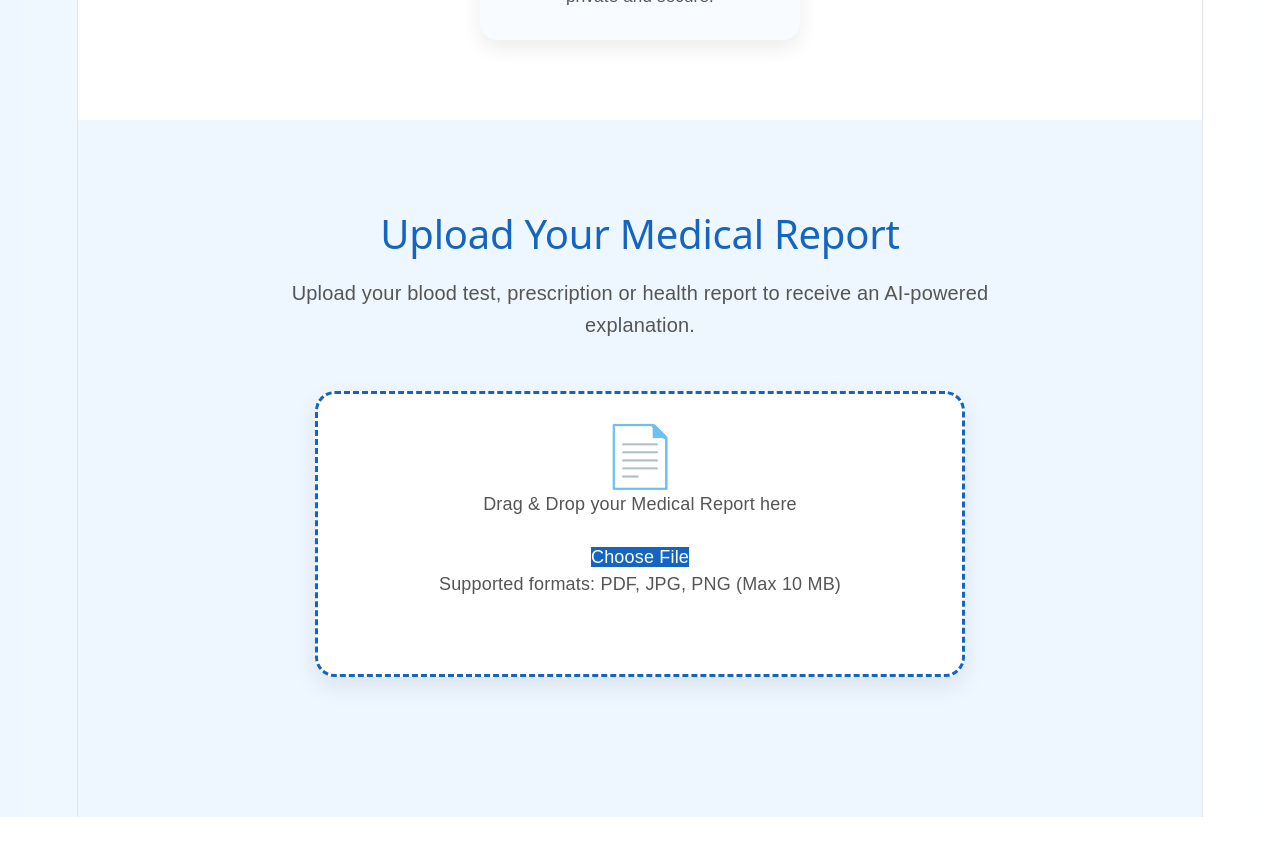
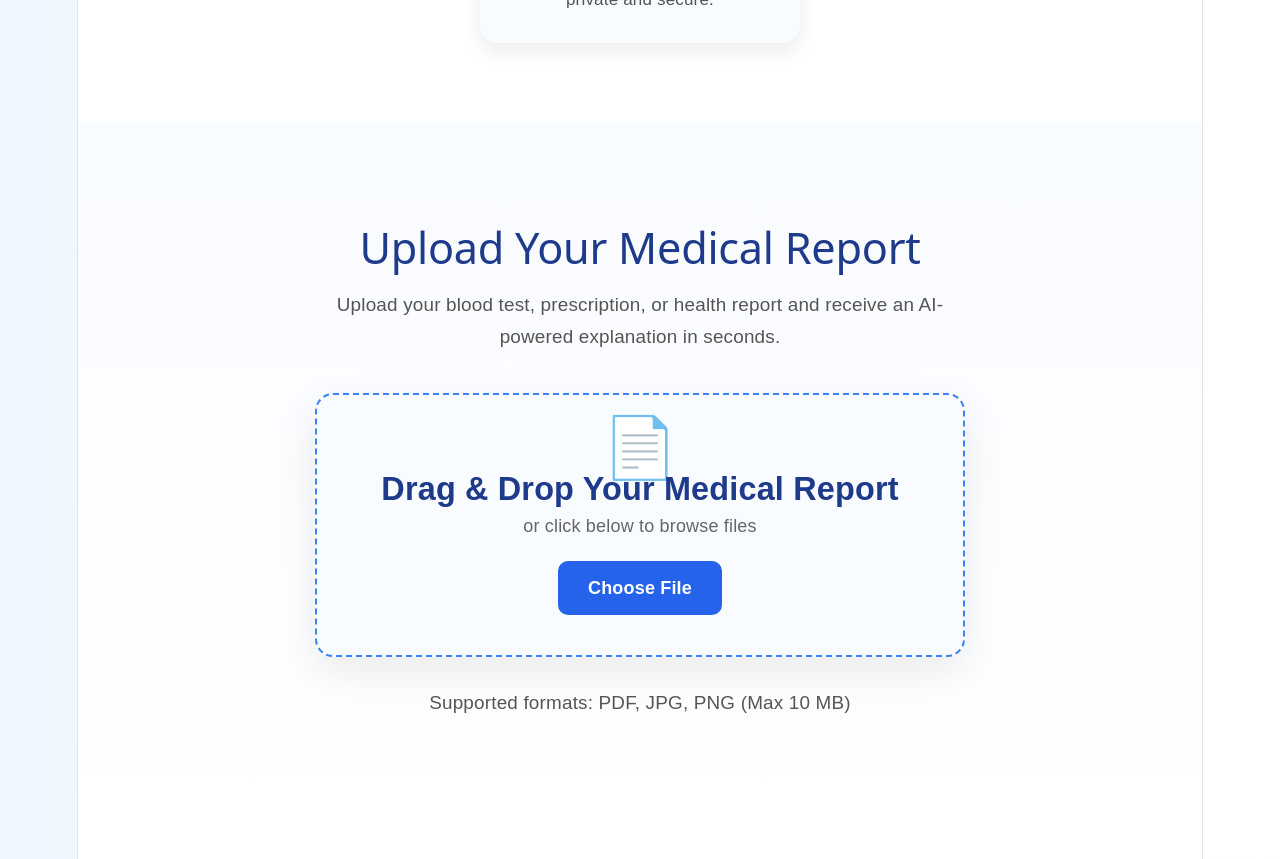
Before and after one commit to saksham-s-yadav/medical-report-explainer, a React (Vite) app: page / in a window 1280 px wide. Shown: the part 1120-1979 px from the top of the page. Before the commit the page ends 1937 px from the top, so only its background shows below. Built offline with nearby package versions, Linux system fonts and the light colour scheme.

Commit message:
Day 9: Created reusable Upload component and improved upload UI

```diff
--- a/src/App.css
+++ b/src/App.css
@@ -221,3 +221,214 @@ button {
 .selected-file button {
   margin-top: 15px;
 }
+/* ==========================
+   Upload Section
+========================== */
+
+.upload {
+  padding: 100px 20px;
+  text-align: center;
+  background: linear-gradient(to bottom, #f8fbff, #ffffff);
+}
+
+.upload h2 {
+  font-size: 2.4rem;
+  color: #1e3a8a;
+  margin-bottom: 15px;
+}
+
+.upload > p {
+  color: #555;
+  font-size: 1.05rem;
+  max-width: 650px;
+  margin: 0 auto 40px;
+  line-height: 1.7;
+}
+
+.upload-box {
+  max-width: 700px;
+  margin: auto;
+  padding: 45px 30px;
+  background: white;
+  border: 3px dashed #3b82f6;
+  border-radius: 22px;
+  box-shadow: 0 15px 40px rgba(0,0,0,0.08);
+  transition: 0.3s ease;
+}
+
+.upload-box:hover {
+  transform: translateY(-5px);
+  box-shadow: 0 20px 45px rgba(59,130,246,0.15);
+}
+
+.upload-icon {
+  font-size: 70px;
+  margin-bottom: 20px;
+}
+
+.upload-box p {
+  color: #666;
+  margin-bottom: 18px;
+  font-size: 1rem;
+}
+
+.primary,
+.secondary {
+  display: inline-block;
+  padding: 14px 30px;
+  border-radius: 10px;
+  cursor: pointer;
+  font-weight: 600;
+  transition: 0.3s;
+  border: none;
+  text-decoration: none;
+}
+
+.primary {
+  background: #2563eb;
+  color: white;
+}
+
+.primary:hover {
+  background: #1d4ed8;
+  transform: scale(1.05);
+}
+
+.secondary {
+  margin-top: 15px;
+  background: white;
+  border: 2px solid #2563eb;
+  color: #2563eb;
+}
+
+.secondary:hover {
+  background: #2563eb;
+  color: white;
+}
+
+.selected-file {
+  margin-top: 30px;
+  padding: 20px;
+  border-radius: 15px;
+  background: #eef6ff;
+  border: 1px solid #cfe3ff;
+  animation: fadeIn 0.4s ease;
+}
+
+.selected-file h4 {
+  color: #2563eb;
+  margin-bottom: 12px;
+}
+
+.selected-file p {
+  margin: 8px 0;
+}
+
+.file-info {
+  margin-top: 20px;
+  color: #888;
+  font-size: 0.9rem;
+}
+
+@keyframes fadeIn {
+  from {
+    opacity: 0;
+    transform: translateY(12px);
+  }
+  to {
+    opacity: 1;
+    transform: translateY(0);
+  }
+}
+.upload-description {
+  color: #6b7280;
+  font-size: 1.05rem;
+  max-width: 650px;
+  margin: 15px auto 40px;
+  line-height: 1.7;
+}
+
+.upload-box h3 {
+  font-size: 1.8rem;
+  color: #1e3a8a;
+  margin-bottom: 10px;
+}
+
+.upload-text {
+  color: #6b7280;
+  margin-bottom: 25px;
+  font-size: 1rem;
+}
+/* ==========================
+   Responsive
+========================== */
+
+@media (max-width: 768px) {
+
+  .upload {
+    padding: 70px 15px;
+  }
+
+  .upload h2 {
+  font-size: 2.3rem;
+  font-weight: 700;
+  color: #1d4ed8;
+  text-align: center;
+  margin-bottom: 18px;
+}
+
+  .upload-box {
+    padding: 30px 20px;
+  }
+
+  .upload-icon {
+    font-size: 55px;
+  }
+
+  .primary,
+  .secondary {
+    width: 100%;
+    margin-top: 10px;
+  }
+}
+.success-message {
+  background: #e8f9ee;
+  color: #15803d;
+  border: 1px solid #86efac;
+  padding: 12px;
+  border-radius: 10px;
+  margin-bottom: 18px;
+  font-weight: 600;
+  text-align: center;
+}
+
+.upload-box {
+  border: 2px dashed #3b82f6;
+  border-radius: 18px;
+  padding: 40px;
+  text-align: center;
+  margin: 30px auto;
+  max-width: 650px;
+  background: #f8fbff;
+  transition: 0.3s;
+}
+
+.upload-box:hover {
+  background: #eef6ff;
+  transform: translateY(-3px);
+}
+
+.upload-icon {
+  font-size: 60px;
+  margin-bottom: 15px;
+}
+
+.upload-box h3 {
+  color: #1e3a8a;
+  margin-bottom: 10px;
+}
+
+.upload-box p {
+  color: #666;
+  margin-bottom: 20px;
+}
--- a/src/App.jsx
+++ b/src/App.jsx
@@ -1,11 +1,10 @@
 import Features from "./components/Features";
 import Hero from "./components/Hero";
 import Navbar from "./components/Navbar";
-import { useState } from "react";
+import Upload from "./components/Upload";
 import "./App.css";
 
 function App() {
-  const [selectedFile, setSelectedFile] = useState(null);
   return (
     <div className="app">
 
@@ -14,83 +13,9 @@ function App() {
       <Hero />
 
       <Features />
-<section className="upload">
 
-  <h2>Upload Your Medical Report</h2>
+      <Upload />
 
-  <p>
-    Upload your blood test, prescription or
-    health report to receive an AI-powered
-    explanation.
-  </p>
-
-  <div className="upload-box">
-
-  <div className="upload-icon">
-    📄
-  </div>
-
-  <p>Drag & Drop your Medical Report here</p>
-
-  <input
-  type="file"
-  id="fileUpload"
-  accept=".pdf,.jpg,.jpeg,.png"
-  style={{ display: "none" }}
-  onChange={(e) => {
-  const file = e.target.files[0];
-
-  if (!file) return;
-
-  const allowedTypes = [
-    "application/pdf",
-    "image/jpeg",
-    "image/png",
-  ];
-
-  if (allowedTypes.includes(file.type)) {
-    setSelectedFile(file);
-  } else {
-    alert("Only PDF, JPG, and PNG files are allowed.");
-    e.target.value = "";
-    setSelectedFile(null);
-  }
-}}
-/>
-
-<label htmlFor="fileUpload" className="primary">
-  Choose File
-</label>
-
-{selectedFile && (
-  <div className="selected-file">
-
-    <h4>Selected File</h4>
-
-    <p><strong>Name:</strong> {selectedFile.name}</p>
-
-    <p>
-      <strong>Size:</strong>{" "}
-      {(selectedFile.size / 1024 / 1024).toFixed(2)} MB
-    </p>
-
-    <button
-      className="secondary"
-      onClick={() => setSelectedFile(null)}
-    >
-      Remove File
-    </button>
-
-  </div>
-)}
-
-<p className="file-info">
-  Supported formats: PDF, JPG, PNG (Max 10 MB)
-</p>
-
-</div>
-
-</section>
 </div>
   );
 }
--- /dev/null
+++ b/src/components/Upload.jsx
@@ -0,0 +1,88 @@
+import { useState } from "react";
+
+function Upload() {
+  const [selectedFile, setSelectedFile] = useState(null);
+
+  const handleFileChange = (e) => {
+    const file = e.target.files[0];
+
+    if (!file) return;
+
+    const allowedTypes = [
+      "application/pdf",
+      "image/jpeg",
+      "image/png",
+    ];
+
+    if (allowedTypes.includes(file.type)) {
+      setSelectedFile(file);
+    } else {
+      alert("Only PDF, JPG, and PNG files are allowed.");
+      setSelectedFile(null);
+      e.target.value = "";
+    }
+  };
+
+  return (
+    <section className="upload">
+      <h2>Upload Your Medical Report</h2>
+      <p className="upload-description">
+  Upload your blood test, prescription, or health report and receive an AI-powered explanation in seconds.
+</p>
+
+      <input
+        type="file"
+        id="fileUpload"
+        accept=".pdf,.jpg,.jpeg,.png"
+        style={{ display: "none" }}
+        onChange={handleFileChange}
+      />
+
+      <div className="upload-box">
+
+  <div className="upload-icon">
+    📄
+  </div>
+
+  <h3>Drag & Drop Your Medical Report</h3>
+
+<p className="upload-text">
+  or click below to browse files
+</p>
+
+  <label htmlFor="fileUpload" className="primary">
+    Choose File
+  </label>
+
+</div>
+
+      {selectedFile && (
+  <div className="selected-file">
+
+    <div className="success-message">
+      ✅ File Selected Successfully
+    </div>
+          <h4>Selected File</h4>
+          <p><strong>Name:</strong> {selectedFile.name}</p>
+          <p>
+            <strong>Size:</strong>{" "}
+            {(selectedFile.size / 1024 / 1024).toFixed(2)} MB
+          </p>
+
+          <button
+            className="secondary"
+            onClick={() => setSelectedFile(null)}
+          >
+            Remove File
+          </button>
+        </div>
+      )}
+
+      <p className="file-info">
+        Supported formats: PDF, JPG, PNG (Max 10 MB)
+      </p>
+    </section>
+  );
+}
+
+export default Upload;
```
